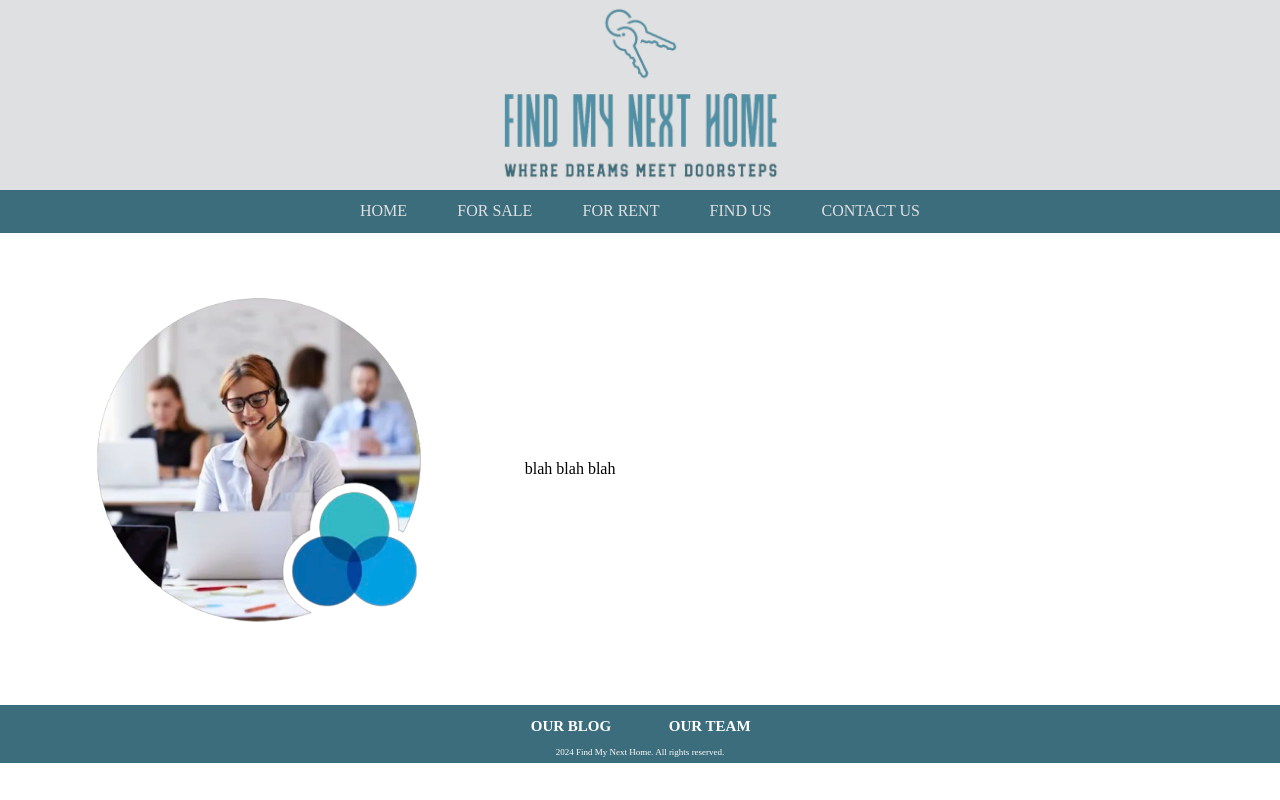
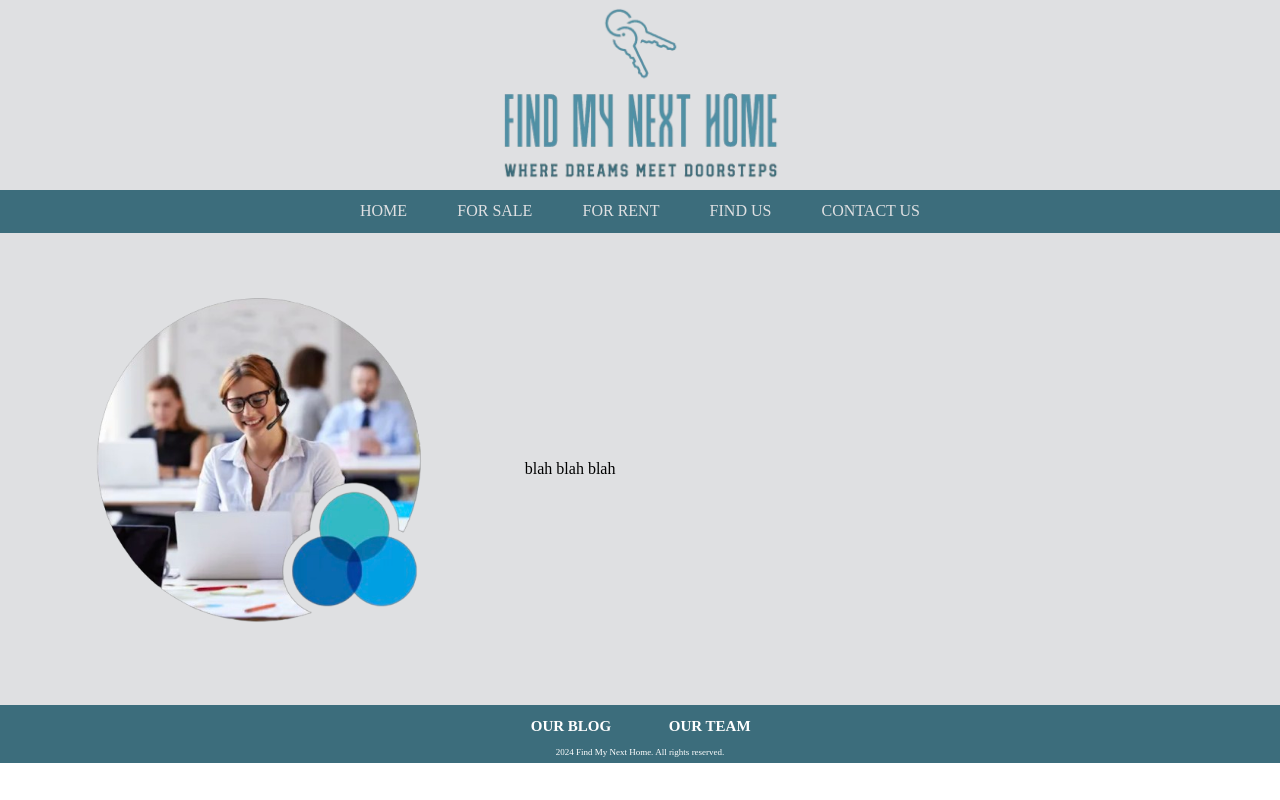
Before and after one commit to samjaygill/findmynexthome_client, a React (Create React App) app: page /contact in a window 1280 px wide. Built offline with nearby package versions, Linux system fonts and the light colour scheme; no server answers.

Commit message:
updated bc for contact

```diff
--- a/src/components/css/ContactUs.css
+++ b/src/components/css/ContactUs.css
@@ -1,18 +1,18 @@
-.contact-container{
+.contact-container {
   height: 59vh;
   display: flex;
   flex-direction: rows;
-    margin: 0 5%;
+  padding: 0 5%;
+  background-color: #dfe0e2;
 }
-.contact-card1{
+.contact-card1 {
   align-self: center;
   flex: 1 40%;
 }
-.contact-img{
+.contact-img {
   height: 350px;
 }
-.contact-card2{
+.contact-card2 {
   flex: 2 60%;
   align-self: center;
-
 }
--- a/src/components/css/OurBlog.css
+++ b/src/components/css/OurBlog.css
@@ -2,7 +2,6 @@
   display: flex;
   width: 100%;
   background-color: #dfe0e2;
-
 }
 .blog-card1 {
   /* width: 30%; */
```
Lines whose indentation alone changed are shown as unchanged.
